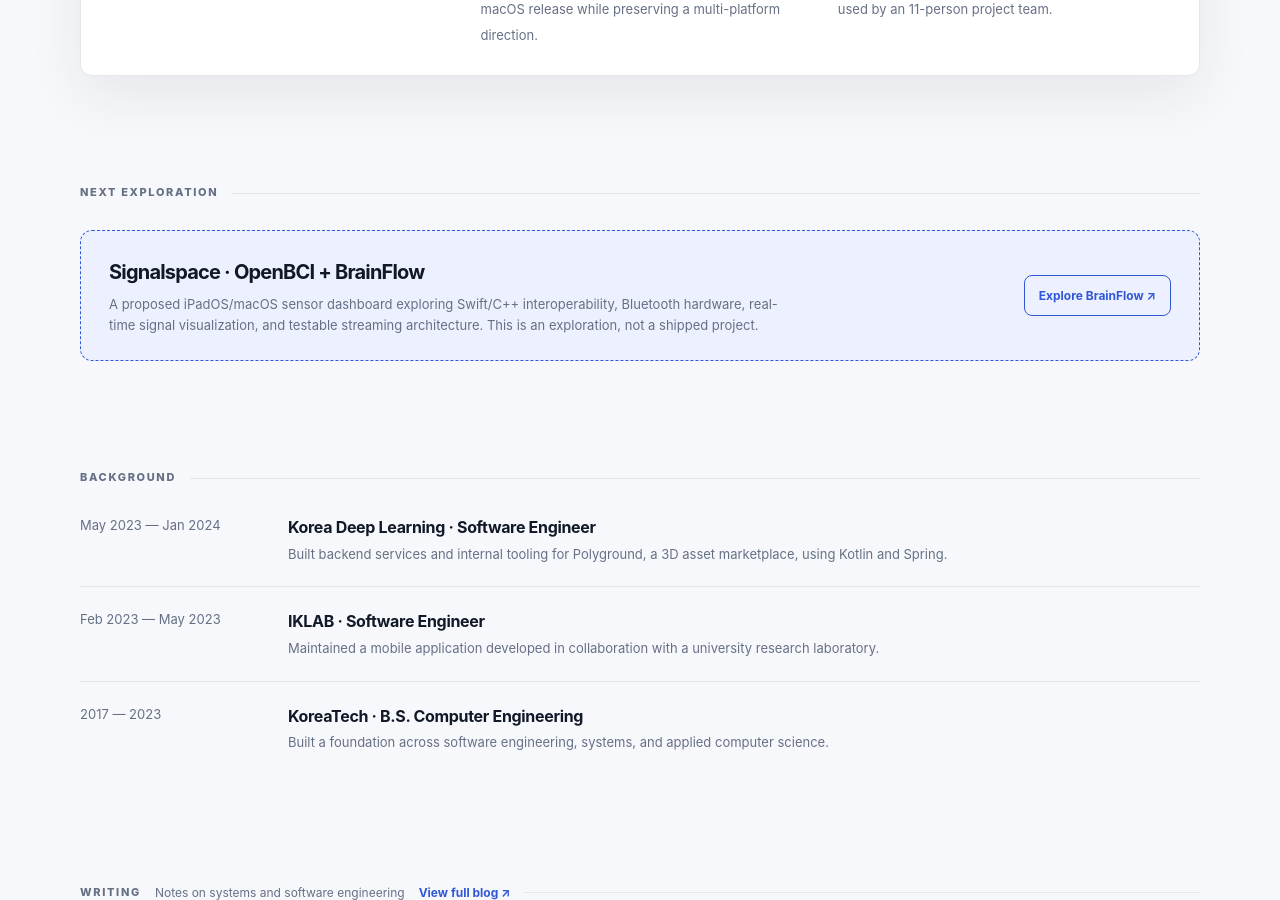
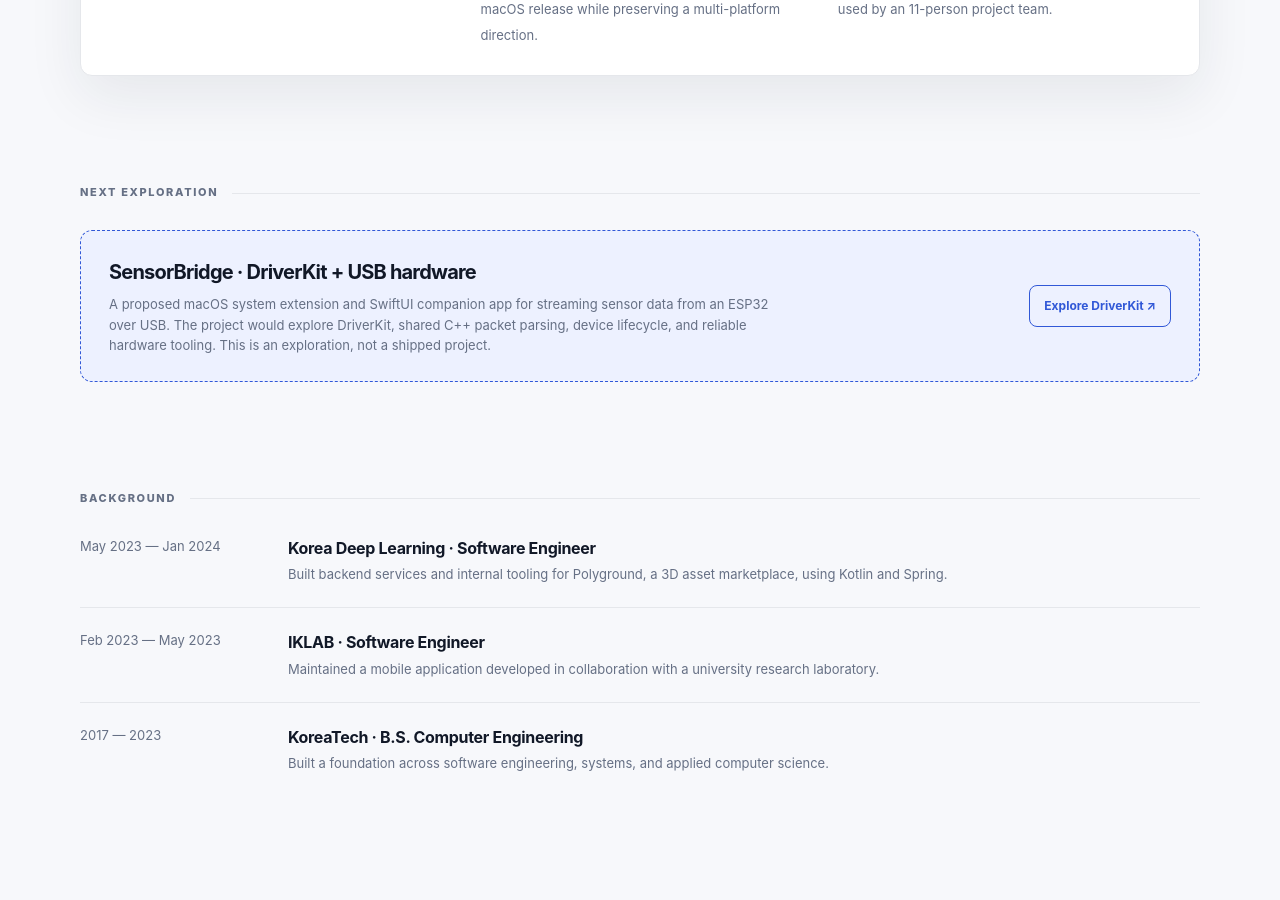
Before and after one commit to KKodiac/KKodiac.github.io, a Jekyll site: the page index.html, which Jekyll copies as it is, in a window 1280 px wide and 900 px high, scrolled down 2887 px. Built offline with Jekyll 4.4.1, drawn with Linux system fonts in a browser that asks for light colours.

Commit message:
Add DriverKit hardware exploration
Co-authored-by: Copilot App <223556219+Copilot@users.noreply.github.com>

```diff
--- a/index.html
+++ b/index.html
@@ -333,10 +333,10 @@
         <div class="section-label" id="exploration-label">Next exploration</div>
         <div class="exploration">
           <div>
-            <h2>Signalspace · OpenBCI + BrainFlow</h2>
-            <p>A proposed iPadOS/macOS sensor dashboard exploring Swift/C++ interoperability, Bluetooth hardware, real-time signal visualization, and testable streaming architecture. This is an exploration, not a shipped project.</p>
+            <h2>SensorBridge · DriverKit + USB hardware</h2>
+            <p>A proposed macOS system extension and SwiftUI companion app for streaming sensor data from an ESP32 over USB. The project would explore DriverKit, shared C++ packet parsing, device lifecycle, and reliable hardware tooling. This is an exploration, not a shipped project.</p>
           </div>
-          <a class="exploration-link" href="https://github.com/brainflow-dev/brainflow" target="_blank" rel="noreferrer">Explore BrainFlow ↗</a>
+          <a class="exploration-link" href="https://developer.apple.com/system-extensions/" target="_blank" rel="noreferrer">Explore DriverKit ↗</a>
         </div>
       </section>
 
```
